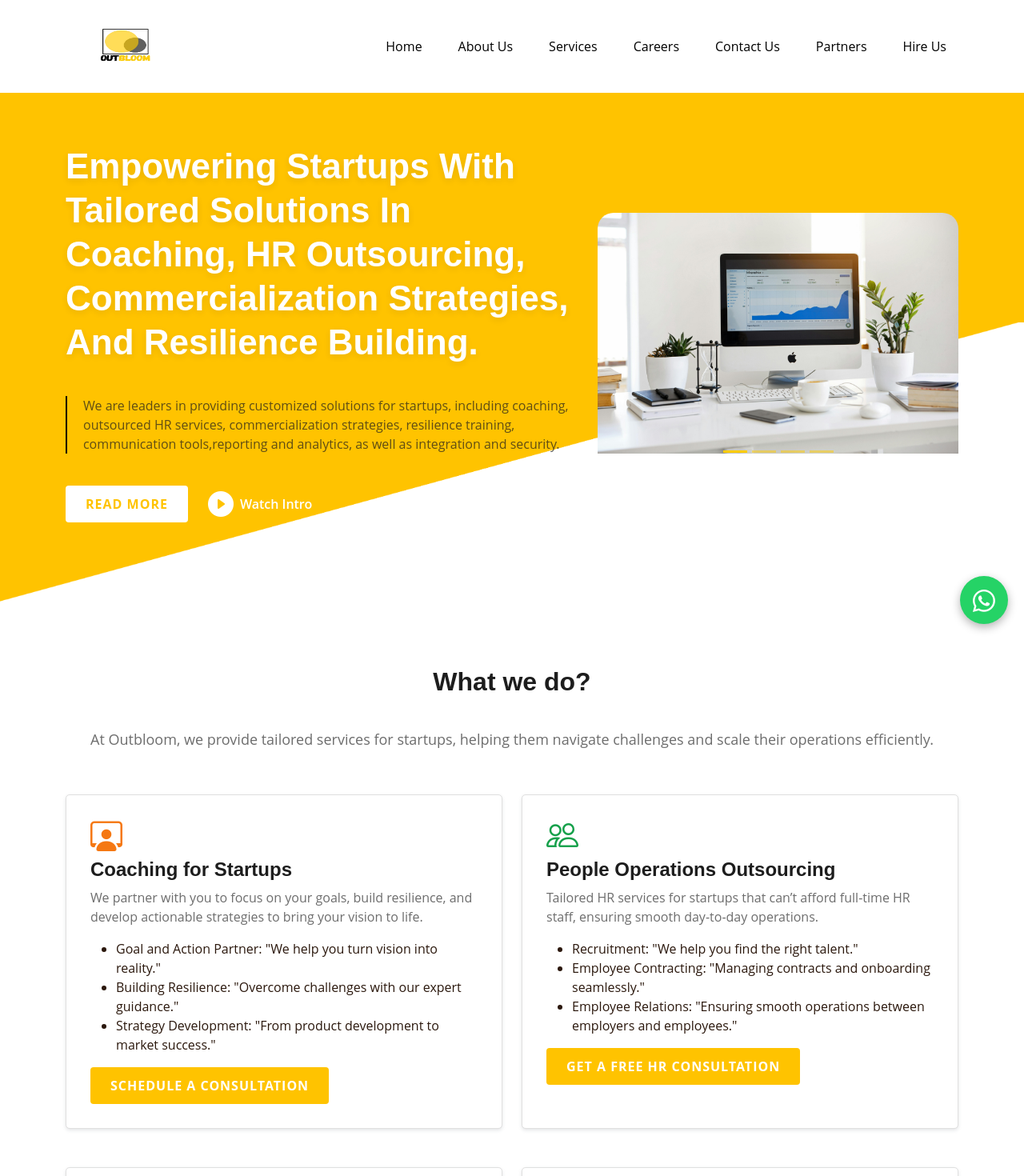
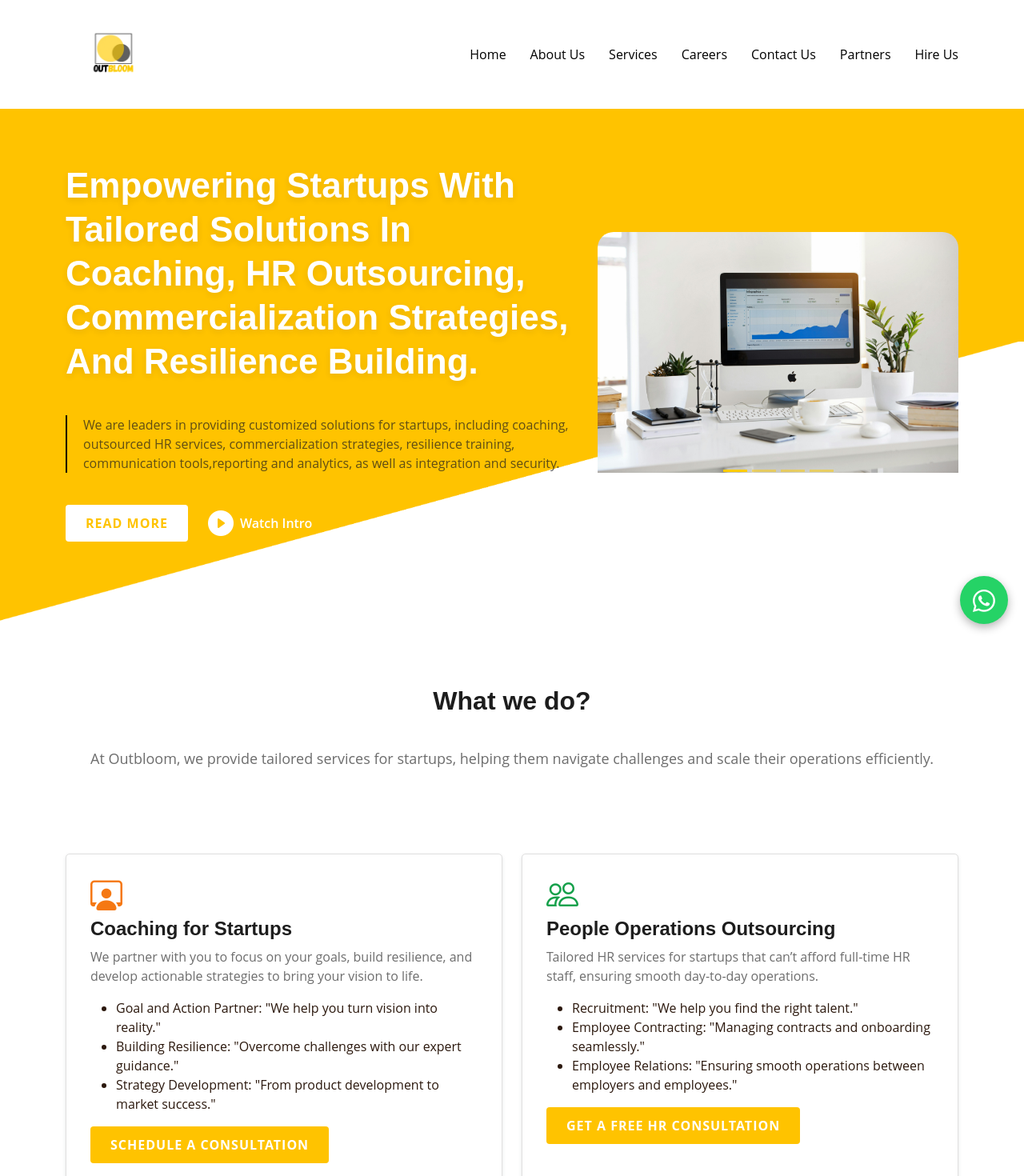
Before and after one commit to ThaGreatFikshun/outbloom-web, a React (Create React App) app: page / in a window 1280 px wide. Shown: the top 1470 px of the page at 80% size. Built offline with nearby package versions, Linux system fonts and the light colour scheme.

Commit message:
Updated the logo and the padding between section

```diff
--- a/src/components/InnerHeader.js
+++ b/src/components/InnerHeader.js
@@ -8,14 +8,10 @@ const InnerHeader = () => {
     scroll.scrollToTop({ delay: 0, duration: 0 });
   };
 
-  // Assigning location variable
   const location = useLocation();
   const { pathname } = location;
-
-  // JavaScript split method to get the name of the path in array
   const splitLocation = pathname.split("/");
 
-  // Sticky header
   useEffect(() => {
     const selectHeader = document.querySelector("#header");
     if (selectHeader) {
@@ -27,7 +23,6 @@ const InnerHeader = () => {
     }
   }, []);
 
-  // Mobile view menu
   const mobilemenu = (event) => {
     event.preventDefault();
     const mobileNavShow = document.querySelector(".mobile-nav-show");
@@ -46,7 +41,10 @@ const InnerHeader = () => {
               src={logo}
               alt="Outbloom Org"
               title="Outbloom Org"
-              style={{ width: '150px', height: 'auto' }} // Adjusted size for better visibility
+              style={{
+                maxHeight: "120px", // Constrain the logo's height
+                width: "auto", // Ensure the aspect ratio is maintained
+              }}
             />
           </Link>
           <span onClick={mobilemenu}>
@@ -56,47 +54,45 @@ const InnerHeader = () => {
           <nav id="navbar" className="navbar">
             <ul onClick={mobilemenu}>
               <li>
-                <Link to="/" className={splitLocation[1] === "" ? "active" : ""}> Home</Link>
+                <Link to="/" className={splitLocation[1] === "" ? "active" : ""}>
+                  Home
+                </Link>
               </li>
               <li>
-                <Link to="/about" className={splitLocation[1] === "about" ? "active" : ""}> About Us</Link>
+                <Link to="/about" className={splitLocation[1] === "about" ? "active" : ""}>
+                  About Us
+                </Link>
               </li>
               <li>
-                <Link to="/services" className={splitLocation[1] === "services" ? "active" : ""}> Services</Link>
+                <Link to="/services" className={splitLocation[1] === "services" ? "active" : ""}>
+                  Services
+                </Link>
               </li>
               <li>
-                <Link to="/careers" className={splitLocation[1] === "careers" ? "active" : ""}> Careers</Link>
+                <Link to="/careers" className={splitLocation[1] === "careers" ? "active" : ""}>
+                  Careers
+                </Link>
               </li>
               <li>
-                <Link to="/contact" className={splitLocation[1] === "contact" ? "active" : ""}> Contact Us</Link>
+                <Link to="/contact" className={splitLocation[1] === "contact" ? "active" : ""}>
+                  Contact Us
+                </Link>
               </li>
               <li>
-                <Link to="/partner" className={splitLocation[1] === "partner" ? "active" : ""}> Partners</Link>
+                <Link to="/partner" className={splitLocation[1] === "partner" ? "active" : ""}>
+                  Partners
+                </Link>
               </li>
               <li>
-                <Link to="/hire" className={splitLocation[1] === "hire" ? "active" : ""}> Hire Us</Link>
+                <Link to="/hire" className={splitLocation[1] === "hire" ? "active" : ""}>
+                  Hire Us
+                </Link>
               </li>
             </ul>
           </nav>
         </div>
-
-        {/* CSS for Logo and Header */}
-        <style jsx>{`
-          .header .logo img {
-            width: 150px; /* Ensures logo is visible */
-            height: auto; /* Maintains aspect ratio */
-          }
-          #navbar ul {
-            padding-left: 0; /* Removes default padding */
-            margin: 0; /* Removes default margin */
-          }
-          #navbar ul li {
-            margin-right: 15px; /* Adjusts space between navigation items */
-          }
-        `}</style>
-
       </header>
-
+      <br />
     </>
   );
 };
--- a/src/index.css
+++ b/src/index.css
@@ -136,7 +136,7 @@ section {
 
 .section-header {
   text-align: center;
-  padding-bottom: 30px;
+  padding-bottom: 80px;
 }
 
 .section-header h2 {
```
